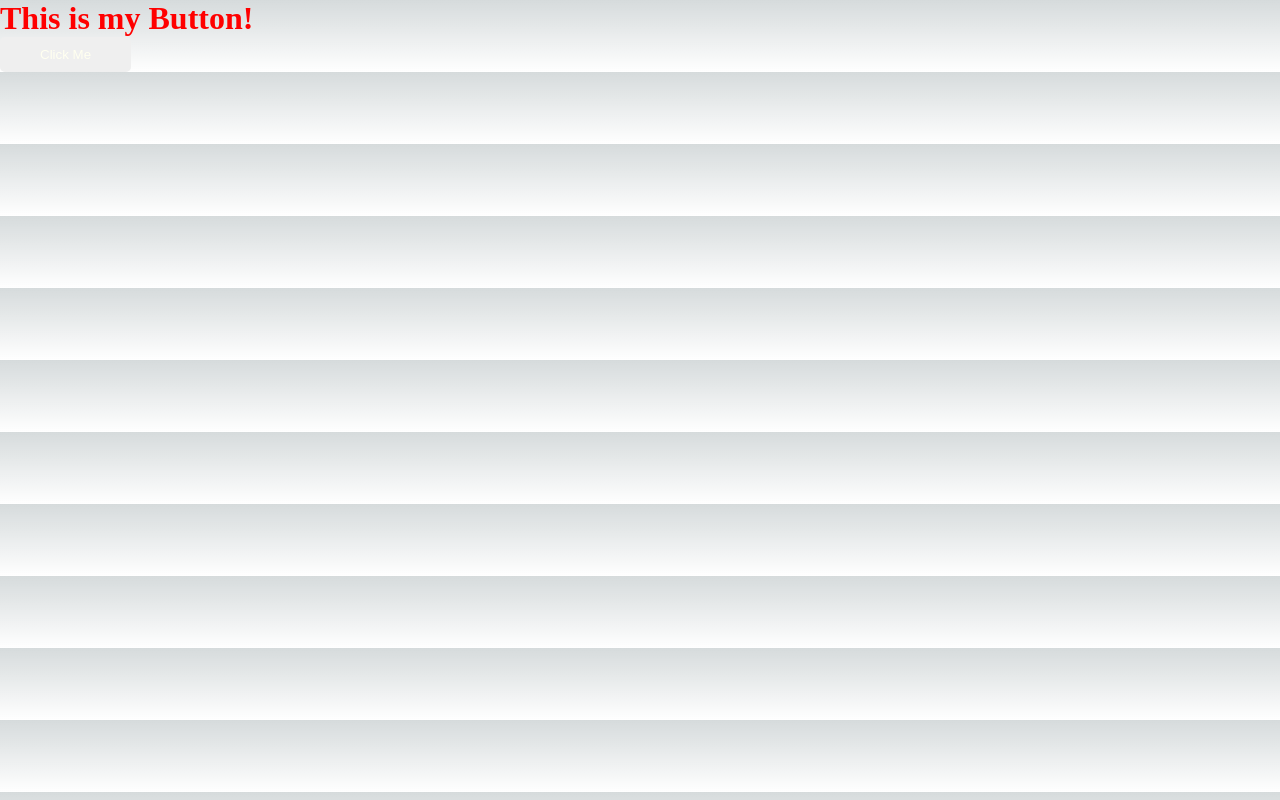
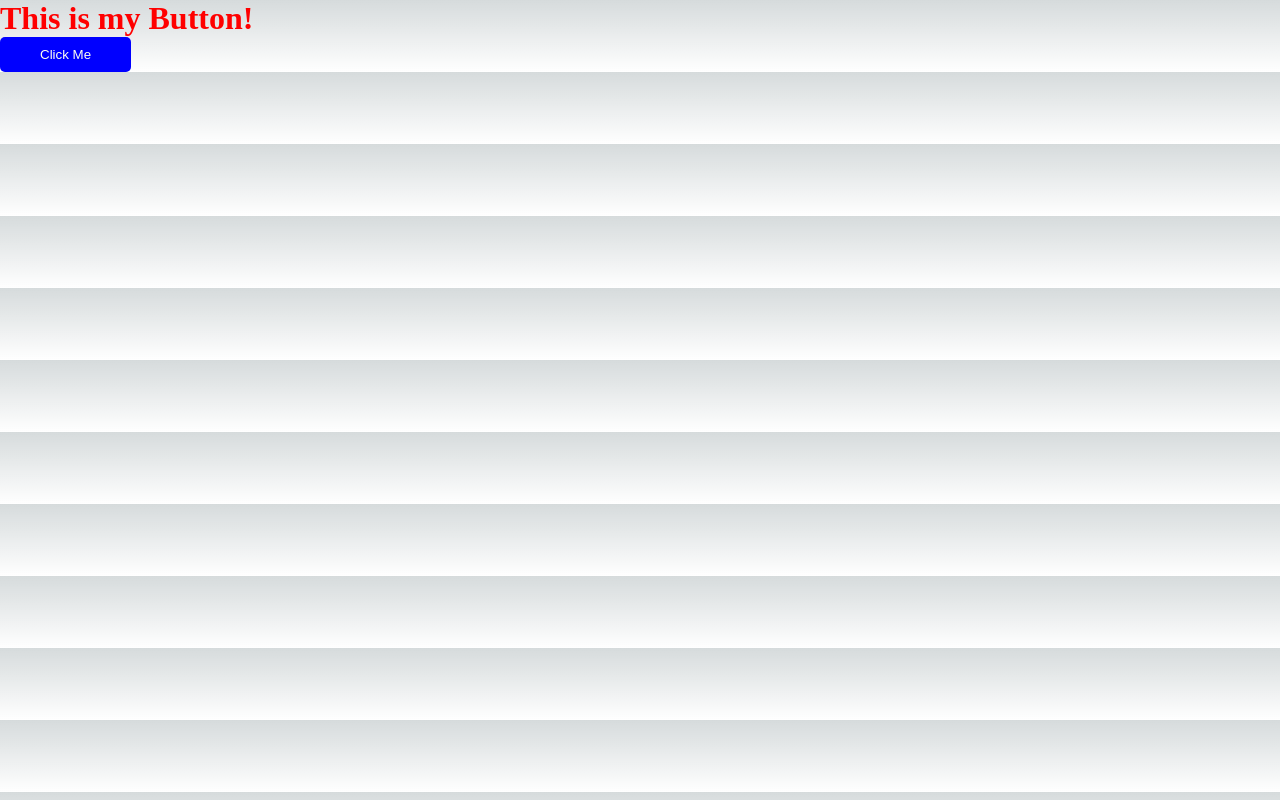
Before and after one commit to kevinstark86/config-sandbox, a Next.js app: page / in a window 1280 px wide. Built offline with nearby package versions, Linux system fonts and the light colour scheme.

Commit message:
add styling props

```diff
--- a/src/components/button/Button.tsx
+++ b/src/components/button/Button.tsx
@@ -2,25 +2,17 @@
 import styled from 'styled-components';
 import {BtnProps} from './types';
 
-const Wrapper = styled.button`
+const Wrapper = styled.button<BtnProps>`
   padding: 10px 40px;
   border: none;
   border-radius: 5px;
-
+  background-color: ${props => (props.variant === 'primary' ? 'blue' : 'red')};
   color: ivory;
-  .primary {
-    background-color: lightblue;
-    color: ivory;
-  }
-  .secondary {
-    background-color: orange;
-    color: ivory;
-  }
 `;
 
 function Button({variant, disabled, children}: BtnProps): JSX.Element {
   return (
-    <Wrapper className={variant} disabled={disabled} type="button">
+    <Wrapper variant={variant} disabled={disabled} type="button">
       {children}
     </Wrapper>
   );
```
